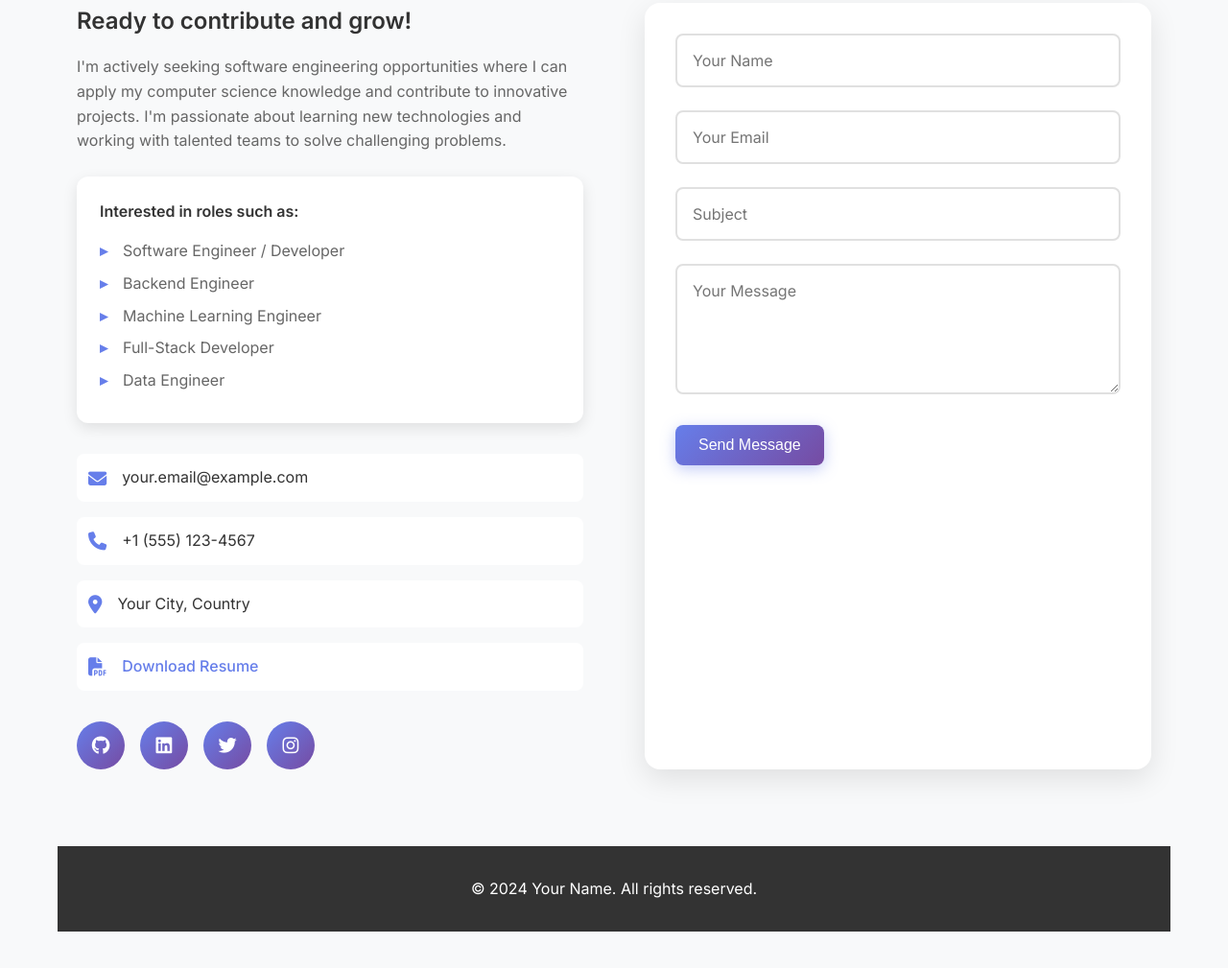
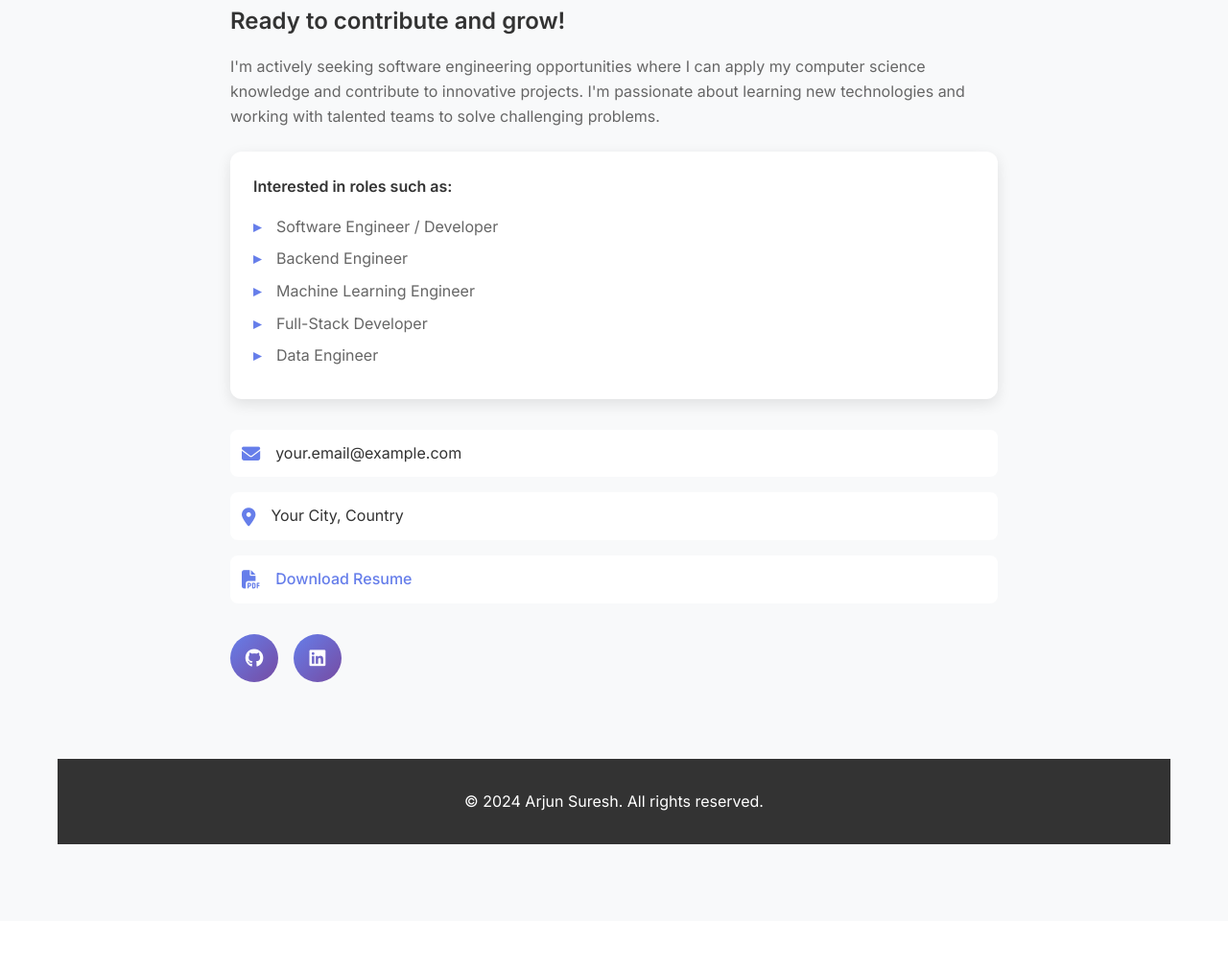
Before and after one commit to AJ-18/AJ-18.github.io, a plain HTML site: page index.html in a window 1280 px wide. Shown: the part 4938-5947 px from the top of the page at 96% size. After the commit the page ends 5898 px from the top, so only its background shows below. Drawn offline with Linux system fonts and the light colour scheme.

Commit message:
Updates to Template

```diff
--- a/index.html
+++ b/index.html
@@ -556,10 +556,6 @@
                             <span>your.email@example.com</span>
                         </div>
                         <div class="contact-method">
-                            <i class="fas fa-phone"></i>
-                            <span>+1 (555) 123-4567</span>
-                        </div>
-                        <div class="contact-method">
                             <i class="fas fa-map-marker-alt"></i>
                             <span>Your City, Country</span>
                         </div>
@@ -575,29 +571,8 @@
                         <a href="#" class="social-link">
                             <i class="fab fa-linkedin"></i>
                         </a>
-                        <a href="#" class="social-link">
-                            <i class="fab fa-twitter"></i>
-                        </a>
-                        <a href="#" class="social-link">
-                            <i class="fab fa-instagram"></i>
-                        </a>
                     </div>
                 </div>
-                <form class="contact-form">
-                    <div class="form-group">
-                        <input type="text" id="name" name="name" placeholder="Your Name" required>
-                    </div>
-                    <div class="form-group">
-                        <input type="email" id="email" name="email" placeholder="Your Email" required>
-                    </div>
-                    <div class="form-group">
-                        <input type="text" id="subject" name="subject" placeholder="Subject" required>
-                    </div>
-                    <div class="form-group">
-                        <textarea id="message" name="message" placeholder="Your Message" rows="5" required></textarea>
-                    </div>
-                    <button type="submit" class="btn btn-primary">Send Message</button>
-                </form>
             </div>
         </div>
     </section>
@@ -605,7 +580,7 @@
     <!-- Footer -->
     <footer class="footer">
         <div class="container">
-            <p>&copy; 2024 Your Name. All rights reserved.</p>
+            <p>&copy; 2024 Arjun Suresh. All rights reserved.</p>
         </div>
     </footer>
 
--- a/styles.css
+++ b/styles.css
@@ -635,9 +635,10 @@ section {
 }
 
 .contact-content {
-    display: grid;
-    grid-template-columns: 1fr 1fr;
-    gap: 4rem;
+    display: flex;
+    justify-content: center;
+    max-width: 800px;
+    margin: 0 auto;
 }
 
 .contact-info h3 {
@@ -744,39 +745,6 @@ section {
 .social-link:hover {
     transform: translateY(-3px);
     box-shadow: 0 10px 20px rgba(102, 126, 234, 0.3);
-}
-
-.contact-form {
-    background: white;
-    padding: 2rem;
-    border-radius: 16px;
-    box-shadow: 0 10px 30px rgba(0, 0, 0, 0.1);
-}
-
-.form-group {
-    margin-bottom: 1.5rem;
-}
-
-.form-group input,
-.form-group textarea {
-    width: 100%;
-    padding: 1rem;
-    border: 2px solid #e0e0e0;
-    border-radius: 8px;
-    font-size: 1rem;
-    transition: border-color 0.3s ease;
-    font-family: inherit;
-}
-
-.form-group input:focus,
-.form-group textarea:focus {
-    outline: none;
-    border-color: #667eea;
-}
-
-.form-group textarea {
-    resize: vertical;
-    min-height: 120px;
 }
 
 /* ===== FOOTER ===== */
@@ -886,8 +854,9 @@ section {
     }
 
     .contact-content {
-        grid-template-columns: 1fr;
-        gap: 2rem;
+        flex-direction: column;
+        max-width: 100%;
+        padding: 0 1rem;
     }
 
     .skill-items {
```
